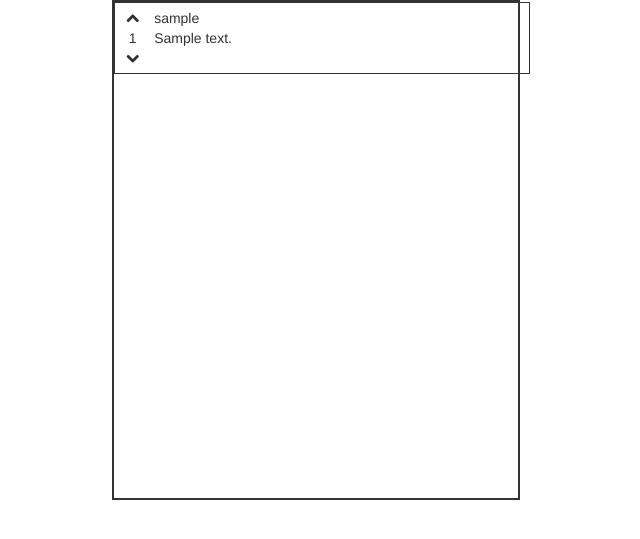
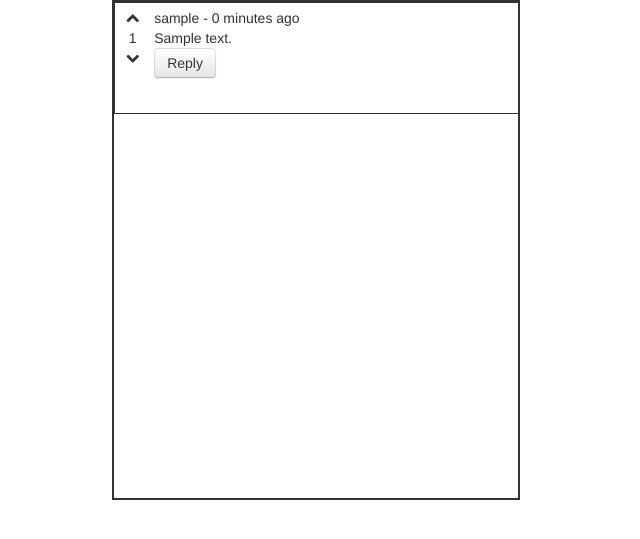
Before and after one commit to axsaucedo/monsternews, a Django app: page / in a window 1280 px wide. Shown: the top 539 px of the page, without its empty margins (324-964 px from the left). Run offline with Django 3.2, Linux system fonts and the light colour scheme; tables that the repository leaves empty hold one stand-in row (values such as "Sample post").

Commit message:
some changes

```diff
--- /dev/null
+++ b/mnstr/static/js/comments.js
@@ -0,0 +1,40 @@
+
+
+var comments = {
+	init: function() {
+
+		var left_min_height = 200;
+		var loading_lists = [];
+		var full_lists = [];
+
+		$(".topic_comments").on("scroll", function() {
+			var topic_comments = $(this);
+			var topic_id = topic_comments.attr("data-topic_id");
+			if (!loading_lists.topic_id && !full_lists.topic_id && (topic_comments.height() - topic_comments.scrollTop() < left_min_height)) {
+				loading_lists.topic_id = true;
+				$.ajax({
+					url : topic_comments.attr("data-load_comments_url"),
+					method: "post",
+					dataType: "json",
+					data: {
+						"lower_limit": topic_comments.find(".comment_container").length,
+						"topic_id": topic_comments.attr("data-topic_id"),
+					},
+					success: function(res) {
+						if (res.count === 0) {
+							full_lists.topic_id = true;
+						}
+						else {
+							topic_comments.append(res.html);
+						}
+						loading_lists.topic_id = false;
+					}
+				});
+			}
+		});
+	}
+}
+
+$(function() {
+	comments.init();
+});
--- a/mnstr/templates/comments.html
+++ b/mnstr/templates/comments.html
@@ -8,14 +8,15 @@
 		<script src="/static/js/jquery.min.js"></script>
 		<script src="/static/js/bootstrap.min.js"></script>
 		<script src="/static/js/mnstr.js"></script>
+		<script src="/static/js/comments.js"></script>
 	</head>
 <body>
 
 <div class="row-fluid">
 	<div class="span4">&nbsp</div>
-	<div class="span4 topic_comments" style="border: 2px solid; height: 500px;" data-topic-id="{{ topic.id }}">
+	<div data-topic_id="{{ topic.id }}" data-load_comments_url="/load_comments/" class="span4 topic_comments" style="border: 2px solid; height: 500px; overflow-y: scroll; overflow-x: hidden;" data-topic-id="{{ topic.id }}">
 		{% for comment in comments %}
-			{% include "layouts/comment.html" with comment=comment %}
+			{% include "layouts/comment.html" with comment=comment.comment replies=comment.replies %}
 		{% endfor %}
 	</div>
 <div class="span4">&nbsp</div>
--- a/mnstr/templates/layouts/comment.html
+++ b/mnstr/templates/layouts/comment.html
@@ -1,3 +1,26 @@
+<div class="row-fluid comment_container" style="padding:5px; border: 1px solid">
+	<div class="row-fluid">
+		<div class="span1" style="text-align:center;">
+			<i class="icon-chevron-up up_vote" style="cursor:pointer;"></i><br>
+			{{ comment.votes }}<br>
+			<i class="icon-chevron-down down_vote" style="cursor:pointer;"></i><br>
+		</div>
+		<div class="span11">
+			<div class="row-fluid commenter">
+				{{ comment.username }} - {{ comment.time|timesince }} ago
+			</div>
+			<div class="row-fluid" style="word-wrap:break-word;">
+				{{ comment.content }}
+			</div>
+			<div class="row-fluid">
+				<button class="btn">Reply</button>
+			</div>
+		</div>
+	</div>
+	<div class="row-fluid">
+		<div class="span1">&nbsp</div>
+		<div class="span11">
+			{% for comment in replies %}
 				<div class="row-fluid" style="padding:5px; border: 1px solid">
 					<div class="span1" style="text-align:center;">
 						<i class="icon-chevron-up up_vote" style="cursor:pointer;"></i><br>
@@ -6,10 +29,17 @@
 					</div>
 					<div class="span11">
 						<div class="row-fluid commenter">
-			{{ comment.username }}
+							{{ comment.username }} - {{ comment.time|timesince }} ago
+						</div>
+						<div class="row-fluid" style="word-wrap:break-word;">
+							{{ comment.content }}
 						</div>
 						<div class="row-fluid">
-			{{ comment.content }}
+							<button class="btn">Reply</button>
 						</div>
 					</div>
 				</div>
+			{% endfor %}
+		</div>
+	</div>
+</div>
--- a/mnstr/views.py
+++ b/mnstr/views.py
@@ -5,5 +5,16 @@ from mnstr.models import *
 def monsterHome(request):
     topics = Topic.objects.all()[:1]
     topic = topics[0]
-    comments = Comment.objects.filter(topic = topic, parent=None).order_by("-votes")[:5]
+    comments = []
+    comments_objs = Comment.objects.filter(topic = topic, parent=None).order_by("-votes")[:5]
+    for comment in comments_objs:
+        replies = Comment.objects.filter(parent=comment)
+        comments.append({
+            'comment': comment,
+            'replies': replies
+        })
     return render(request, "comments.html", {'comments': comments })
+
+def load_comments(request):
+
+    topic = Topic.objects.get(pk=request.POST.topic_id)
--- a/monsternews/urls.py
+++ b/monsternews/urls.py
@@ -9,6 +9,7 @@ admin.autodiscover()
 urlpatterns = patterns('',
     # Examples:
     url(r'^$', 'mnstr.views.monsterHome', name='monsterHome'),
+        url(r'^load_comments/$', 'mnstr.views.load_comments', name='load_comments'),
     # url(r'^monsternews/', include('monsternews.foo.urls')),
 
     # Uncomment the admin/doc line below to enable admin documentation:
```
Also changed, not shown: mnstr/templates/comment.html (deleted), 4 other files. Lines whose indentation alone changed are shown as unchanged.
